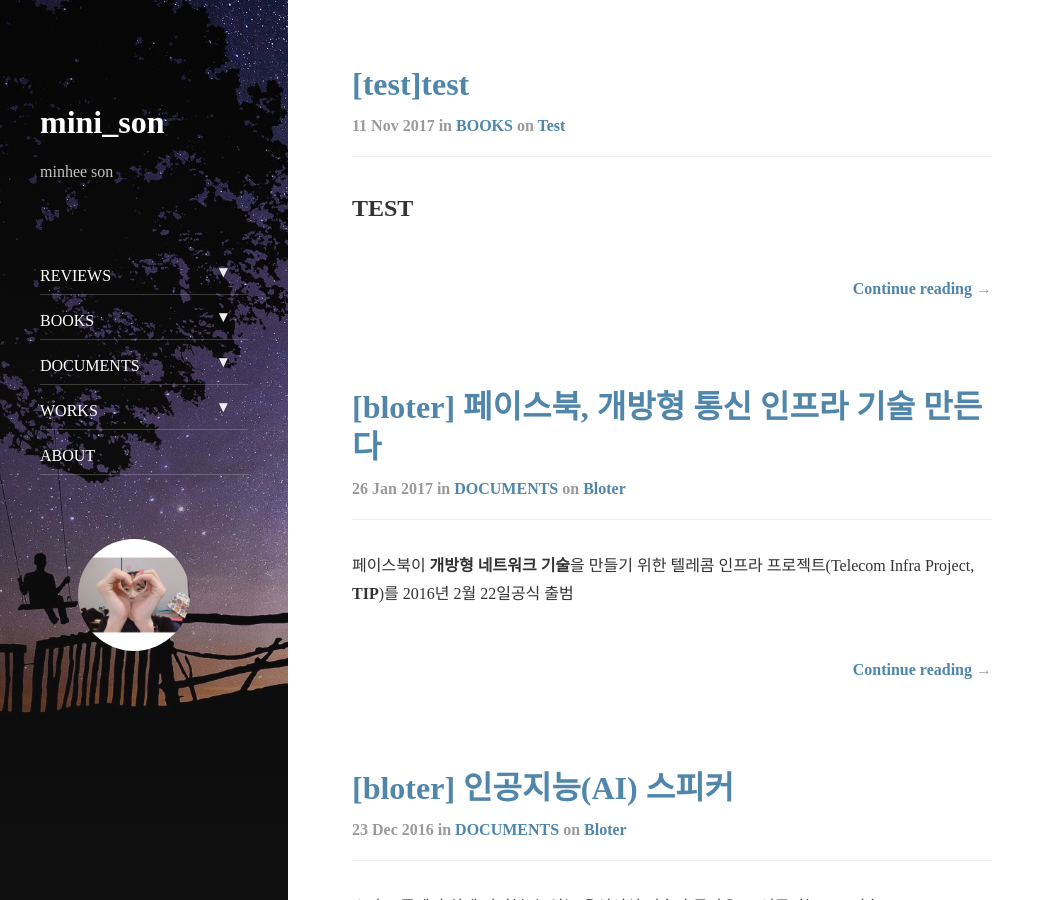
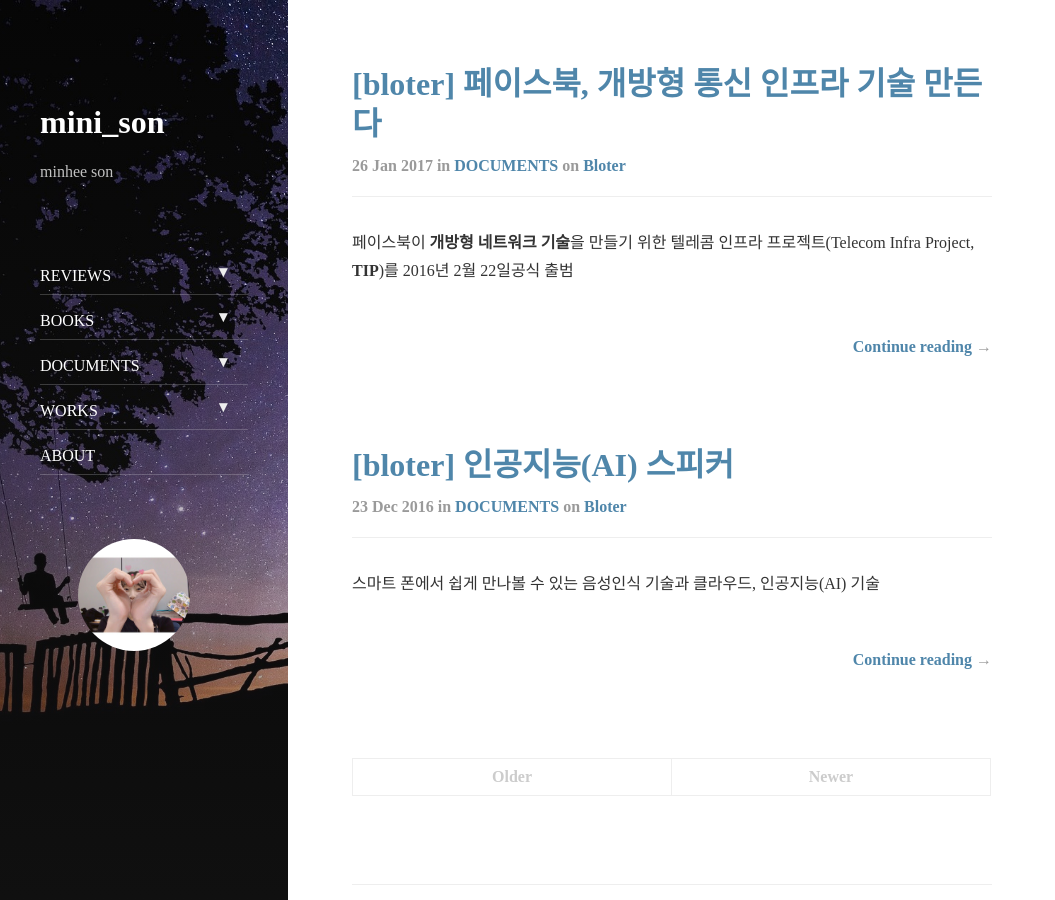
Before and after one commit to minheeson/minheeson.github.io, a Jekyll site: the page built from index.html, in a window 1280 px wide and 900 px high. Shown: the whole window, without its empty margins (0-1055 px from the left). Built offline with Jekyll 4.4.1, drawn with Linux system fonts in a browser that asks for light colours; nearby versions of some CDN libraries; the list of posts is cut into pages by our own code.

```diff
--- a/_posts/2017-11-11-review-busker-album-2.markdown
+++ /dev/null
@@ -1,9 +0,0 @@
----
-layout: post
-title:  "[test]test"
-subtitle:   "[test]test"
-categories: book
-tags: test
----
-
-## TEST
```
Also changed, not shown: _includes/comments.html (line endings or trailing spaces), assets/img/posts/darkweb.png (added).
